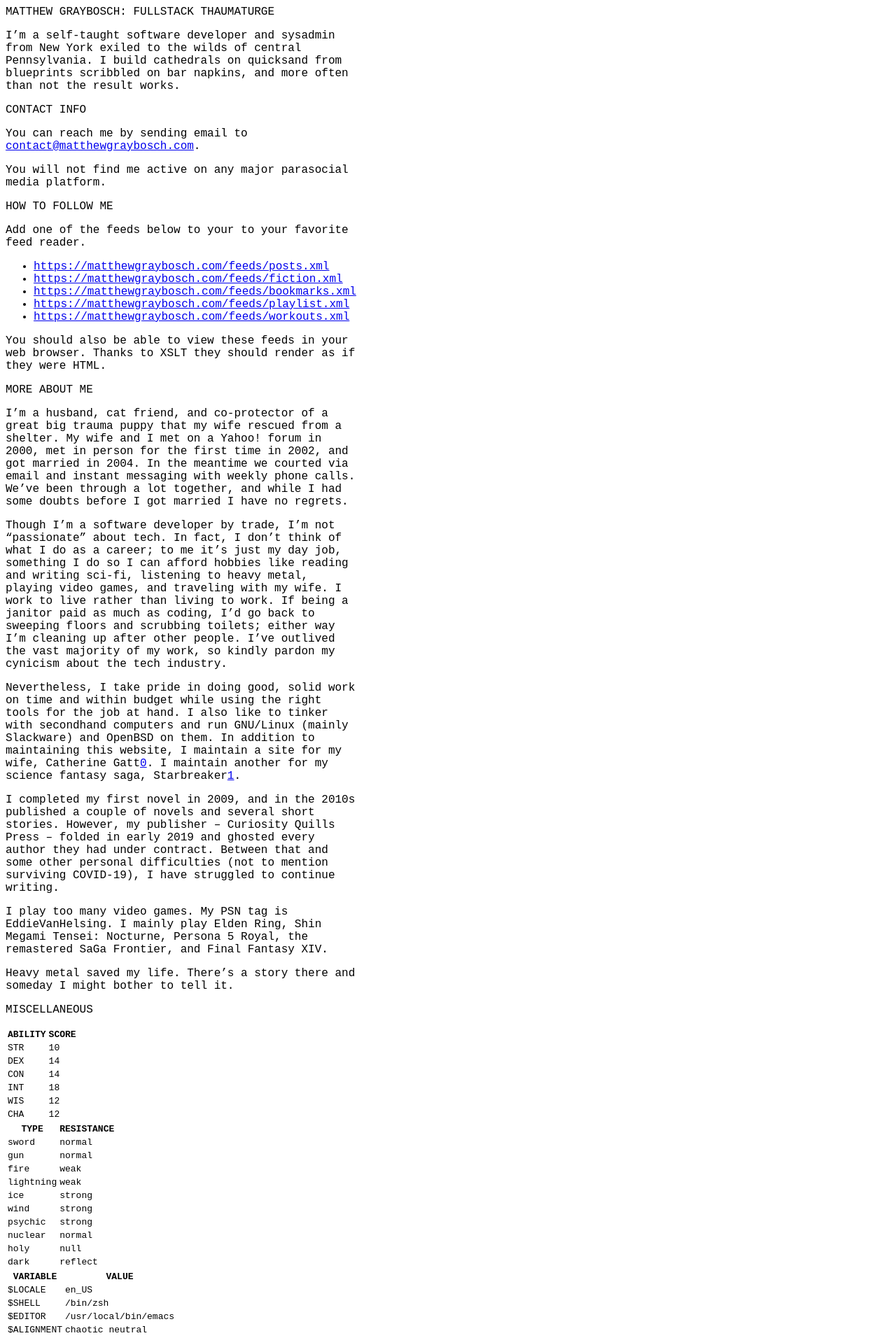
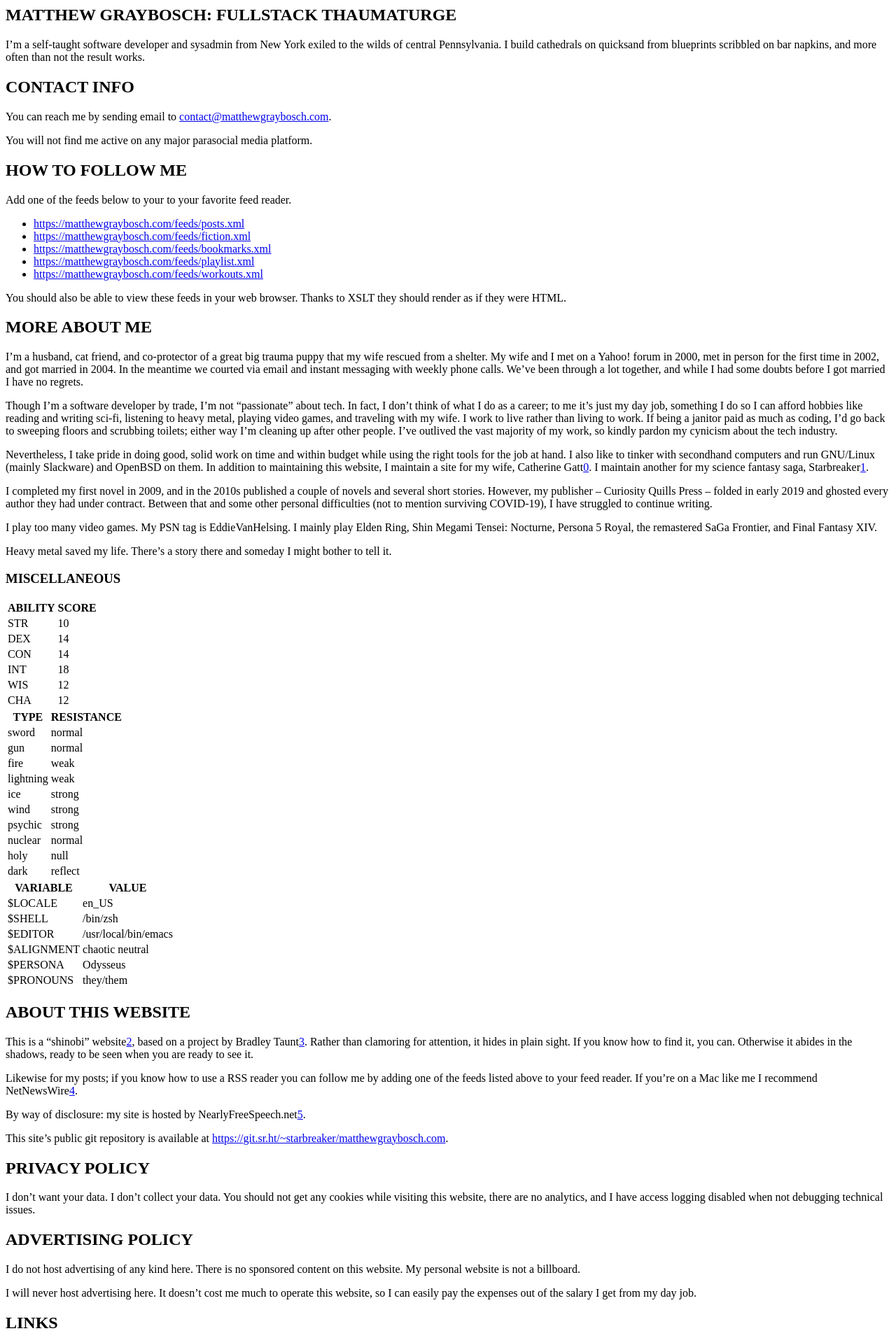
Before and after one commit to 0x000m/0x000m.github.io, a Jekyll site: the page built from mark.md, in a window 1280 px wide. Shown: the top 1912 px of the page at 70% size. Built offline with Jekyll 4.4.1, drawn with Linux system fonts in a browser that asks for light colours; our own code applies the rules of GitHub Pages for plain Markdown files.

Commit message:
Update default.html

```diff
--- a/_layouts/default.html
+++ b/_layouts/default.html
@@ -1,6 +1,6 @@
 <html>
   <head>
-   <style>body{font-family:monospace;font-weight:400;font-size:16px;}p{max-width:500px;}h1,h2,h3,h4,h5,h6{font-size:1em;font-weight:400;}</style>
+   <style>pre.col{max-width:500px;</style>
   </head>
   <body>
     <article>
```
